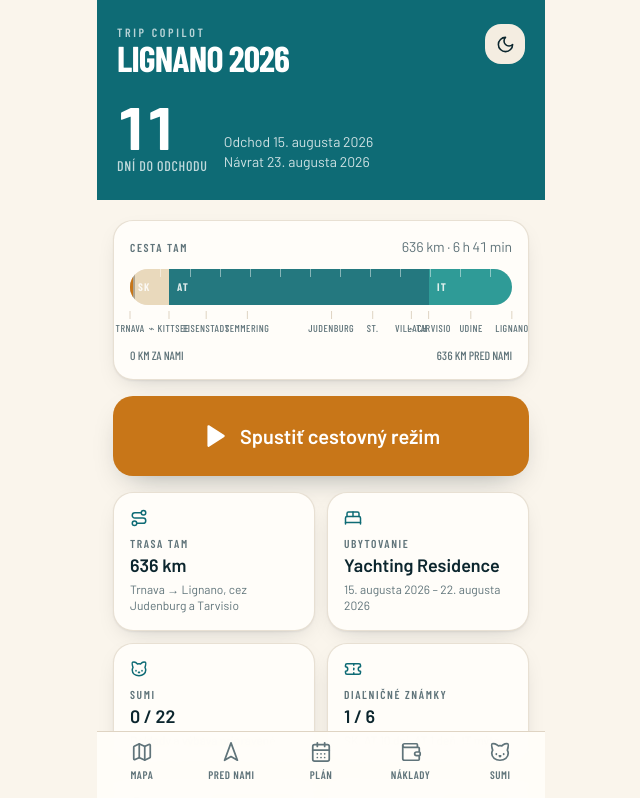
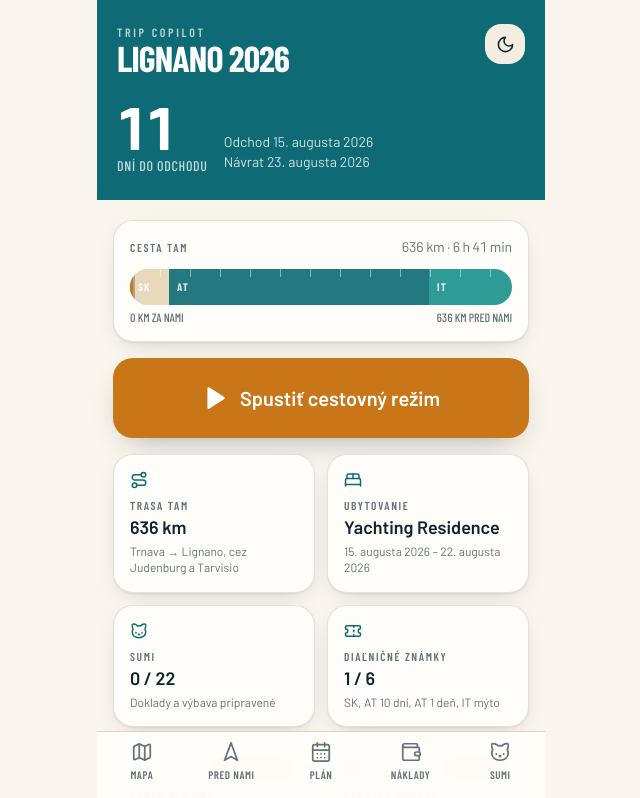
Before and after one commit to filipko525/Italy-Trip, a Next.js app in the folder trip-copilot/: page / in a window 1280 px wide. Shown: the top 798 px of the page, without its empty margins (319-959 px from the left). Built offline with nearby package versions, Linux system fonts and the light colour scheme.

Commit message:
Update page.tsx

```diff
--- a/trip-copilot/app/page.tsx
+++ b/trip-copilot/app/page.tsx
@@ -92,7 +92,7 @@ export default function HomePage() {
               {CESTA_TAM.distanceKm} km · {formatMinutes(CESTA_TAM.drivingMinutes)}
             </p>
           </div>
-          <KilometerRibbon route={CESTA_TAM} progressKm={position.progressKm} />
+          <KilometerRibbon route={CESTA_TAM} progressKm={position.progressKm} showLabels={false} />
         </Card>
 
         <button
```
